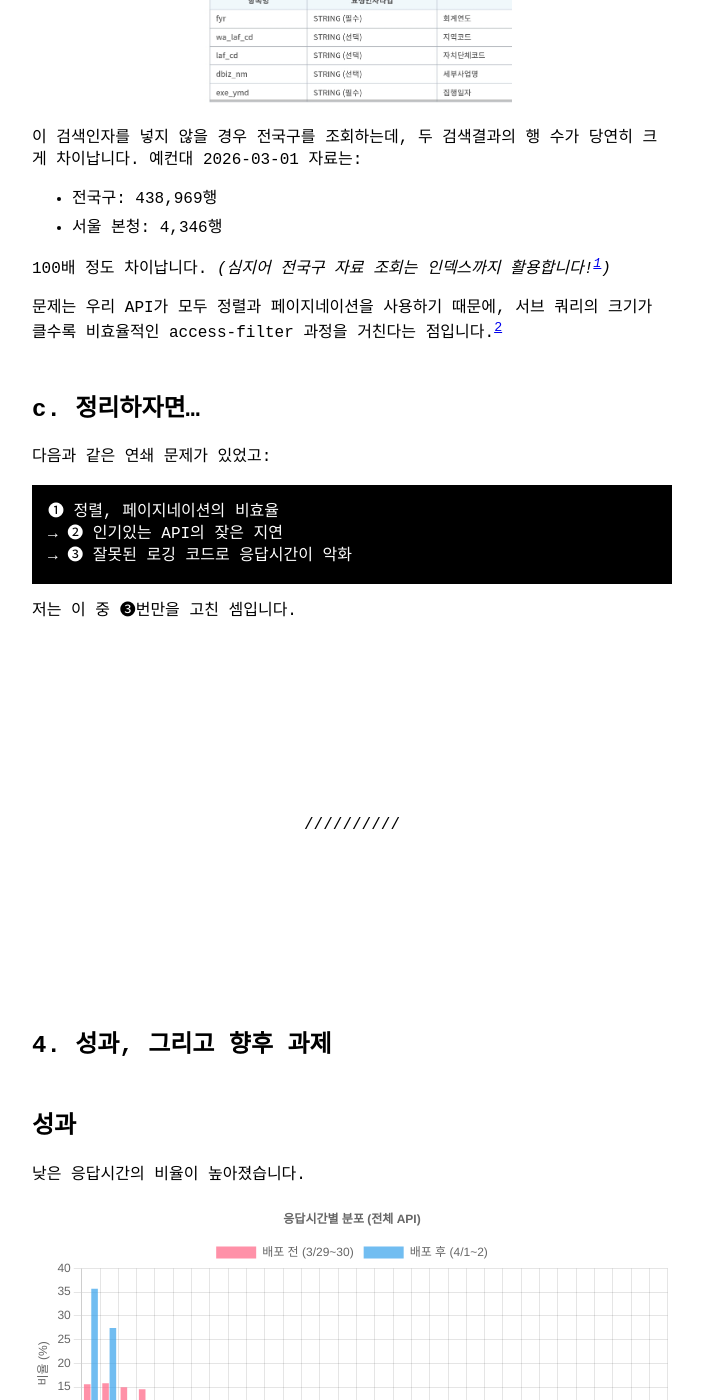
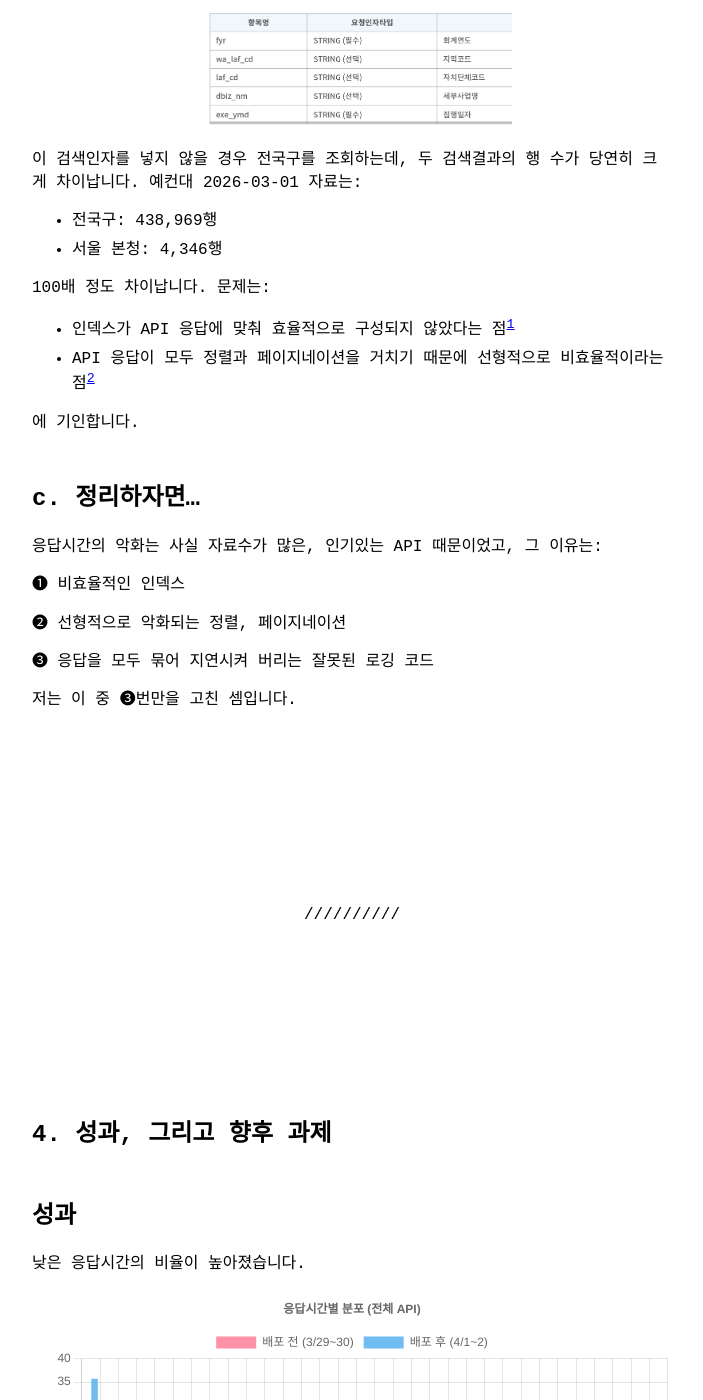
Before and after one commit to electronyoon/electronyoon.github.io, a Jekyll site: the page built from _posts/2026-04-03-비동기-로깅-배포-후기.md, in a window 1280 px wide and 1400 px high, scrolled down 4812 px. Shown: the whole window, without its empty margins (288-991 px from the left). Built offline with Jekyll 4.4.1, drawn with Linux system fonts in a browser that asks for light colours; some of the changed text lies outside the part shown.

Commit message:
refactor: 비동기 로깅 배포 후기 포스트 추가 수정
Co-Authored-By: Claude Sonnet 4.6 (1M context) <noreply@anthropic.com>

````diff
--- a/_posts/2026-04-03-비동기-로깅-배포-후기.md
+++ b/_posts/2026-04-03-비동기-로깅-배포-후기.md
@@ -20,11 +20,11 @@ last_modified_at: 2026-04-09
 
 [이전 글]({% post_url 2026-01-06-방치된-코드가-API를-느리게-만든-이유 %})에서 비동기 로깅을 도입하면 P95에서 94%가 개선될 것이라고 가정했었죠. 배포 전 2일(3/29~3/30)과 배포 후 2일(4/1~4/2) 트랜잭션을 비교해 봤습니다.
 
-**cascade 지연 현상은 사실상 제거된 것으로 보입니다.**
+**묶임 지연 현상은 사실상 제거된 것으로 보입니다. 통상 지연시간을 뛰어넘는 비율을 비교했습니다.**
 
 <canvas id="cascadeChart"></canvas>
 
-**응답시간은 전체적으로 개선되었지만, 극단적인 꼬리 지연은 여전합니다. 이 문제는 페이지네이션 쿼리 문제로 확인됐습니다.**
+**응답시간은 전체적으로 개선되었지만, 극단적인 꼬리 지연은 여전합니다. 이 문제는 특정 API의 인덱싱과 페이지네이션 쿼리 문제로 확인됐습니다.**
 
 | 지표 | 배포 전 | 배포 후 | 개선 |
 |---|---|---|---|
@@ -126,19 +126,22 @@ sequenceDiagram
 - 전국구: 438,969행
 - 서울 본청: 4,346행
 
-100배 정도 차이납니다. *(심지어 전국구 자료 조회는 인덱스까지 활용합니다![^1])*
+100배 정도 차이납니다. 문제는:
 
-문제는 우리 API가 모두 정렬과 페이지네이션을 사용하기 때문에, 서브 쿼리의 크기가 클수록 비효율적인 access-filter 과정을 거친다는 점입니다.[^2]
+- 인덱스가 API 응답에 맞춰 효율적으로 구성되지 않았다는 점[^1]
+- API 응답이 모두 정렬과 페이지네이션을 거치기 때문에 선형적으로 비효율적이라는 점[^2]
+
+에 기인합니다.
 
 ## c. 정리하자면...
 
-다음과 같은 연쇄 문제가 있었고:
+응답시간의 악화는 사실 자료수가 많은, 인기있는 API 때문이었고, 그 이유는:
 
-```
-➊ 정렬, 페이지네이션의 비효율
-→ ➋ 인기있는 API의 잦은 지연
-→ ➌ 잘못된 로깅 코드로 응답시간이 악화
-```
+➊ 비효율적인 인덱스
+
+➋ 선형적으로 악화되는 정렬, 페이지네이션
+
+➌ 응답을 모두 묶어 지연시켜 버리는 잘못된 로깅 코드
 
 저는 이 중 ➌번만을 고친 셈입니다.
 
@@ -162,12 +165,13 @@ sequenceDiagram
 
 ## 향후 과제
 
-- 페이지네이션을 keyset으로 변경하거나
-- 인덱스를 더 잘 활용하도록 수정/추가
+➊ 인덱스를 더 잘 활용하도록 수정/추가하거나
 
-하는 것입니다. 또, 현재 결과는 배포 전후 2일치에만 국한되므로
+➋ 페이지네이션을 keyset으로 변경
 
-- 한 달치 전-후 통계량을 모니터링
+하는 것입니다. 또, 이미 배포한 결과를
+
+➌ 한 달치 통계량으로 확대해 모니터링 및 평가
 
 하는 것도 포함되겠습니다.
 
@@ -175,7 +179,7 @@ sequenceDiagram
 
 # References
 
-[^1]: 이 API은 한 개의 테이블에 대응하며, 테이블에는 인덱스가 두 개 있습니다.
+[^1]: 이 API는 하나의 테이블을 사용합니다. 테이블에는 인덱스가 두 개 있습니다.
     - 1번 인덱스: FYR, EXE_YMD, EXE_END_YMD, ***WA_LAF_CD***, ...
     - 2번 인덱스: FYR, ***(미사용 컬럼들)***, EXE_END_YMD
 
````
Also changed, not shown: other parts of _posts/2026-04-03-비동기-로깅-배포-후기.md (+1 -1 lines).
